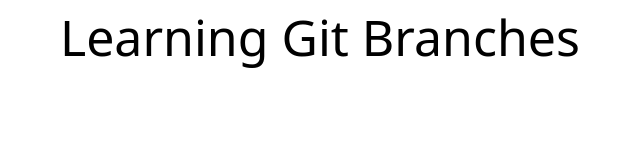
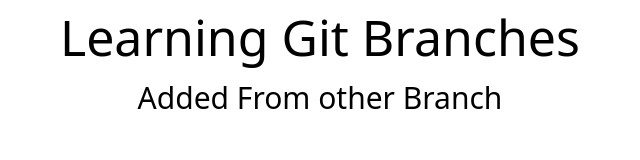
Before and after one commit to sino-Git379/gitbranches, a website: page index.html in a window 1280 px wide. Shown: the whole page, without its empty margins (320-960 px from the left). Drawn offline with Linux system fonts and the light colour scheme.

Commit message:
Other Branch Info

```diff
--- a/index.html
+++ b/index.html
@@ -8,5 +8,6 @@
 </head>
 <body>
     <h1 class="text-[50px] text-center w-full">Learning Git Branches</h1>
+    <h3 class="text-[30px] text-center w-full">Added From other Branch</h3>
 </body>
 </html>
--- a/package.json
+++ b/package.json
@@ -2,5 +2,8 @@
   "dependencies": {
     "@tailwindcss/cli": "^4.2.2",
     "tailwindcss": "^4.2.2"
+  },
+  "scripts": {
+    "start": "npx @tailwindcss/cli -i ./src/input.css -o ./src/output.css --watch"
   }
 }
```
Also changed, not shown: src/output.css, 1 other file.
